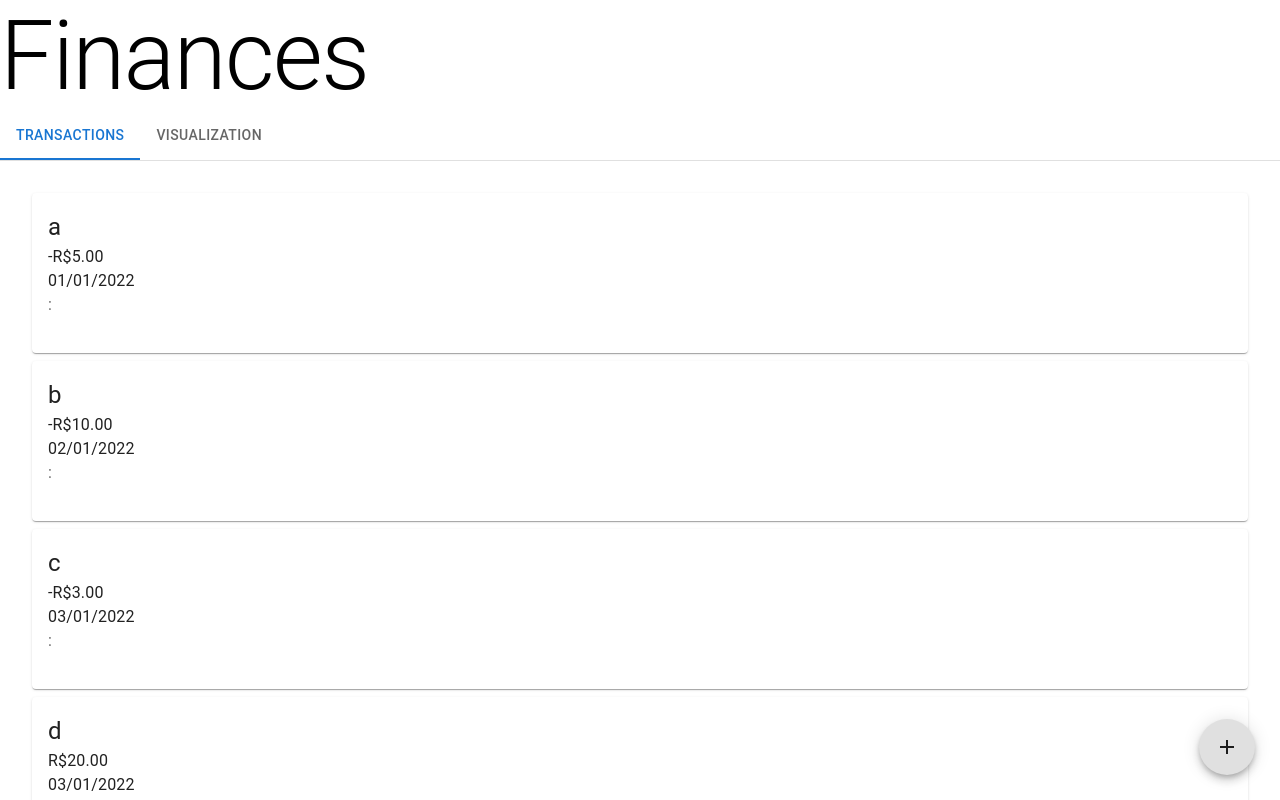
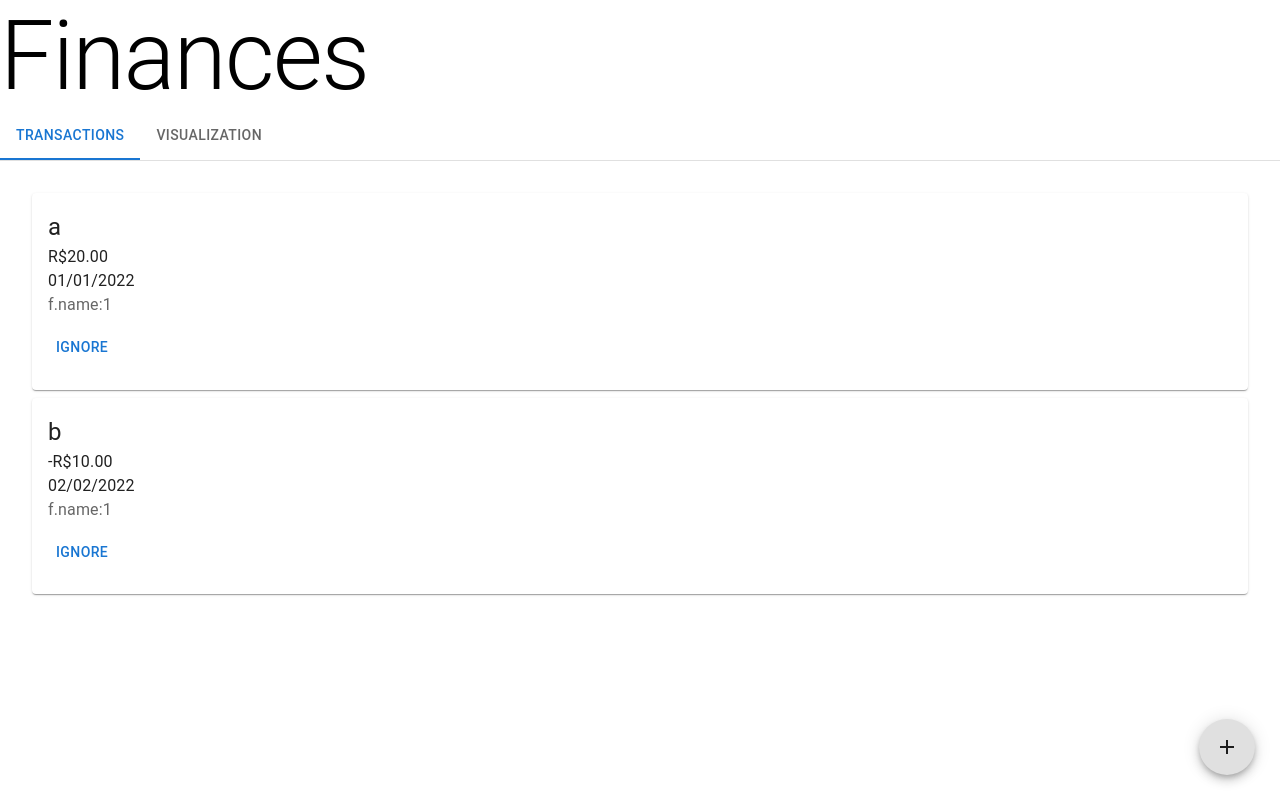
Before and after one commit to luism6n/finances-app, a React (Create React App) app: page / in a window 1280 px wide. Built offline with nearby package versions, Linux system fonts and the light colour scheme.

Commit message:
add ignore flag & make App owner of useTransactions hook

```diff
--- a/src/App.js
+++ b/src/App.js
@@ -2,10 +2,19 @@ import { TabContext, TabList, TabPanel } from "@mui/lab";
 import { Box, Stack, Tab, Typography } from "@mui/material";
 import { useState } from "react";
 import Transactions from "./Transactions";
+import useTransactions from "./useTransactions";
 import Visualization from "./Visualization";
 
 function App() {
   const [tab, setTab] = useState("1");
+  const {
+    transactions,
+    unfiltered,
+    ignore,
+    unignore,
+    setUnfiltered,
+    setOpenFiles,
+  } = useTransactions();
 
   return (
     <Stack sx={{ height: "100vh" }}>
@@ -21,10 +30,20 @@ function App() {
           </TabList>
         </Box>
         <TabPanel sx={{ overflow: "scroll", height: "100%" }} value="1">
-          <Transactions />
+          <Transactions
+            unfiltered={unfiltered}
+            ignore={ignore}
+            unignore={unignore}
+            setUnfiltered={setUnfiltered}
+            setOpenFiles={setOpenFiles}
+          />
         </TabPanel>
         <TabPanel sx={{ overflow: "hidden", height: "100%" }} value="2">
-          <Visualization />
+          {transactions.length > 0 ? (
+            <Visualization transactions={transactions} />
+          ) : (
+            "Select at least one transaction"
+          )}
         </TabPanel>
       </TabContext>
     </Stack>
--- /dev/null
+++ b/src/FileSelector.js
@@ -0,0 +1,166 @@
+import {
+  Button,
+  Checkbox,
+  Dialog,
+  DialogActions,
+  DialogContent,
+  DialogTitle,
+  FormControl,
+  FormControlLabel,
+  FormGroup,
+  FormLabel,
+  Input,
+  Radio,
+  RadioGroup,
+  Stack,
+} from "@mui/material";
+import moment from "moment";
+import { nanoid } from "nanoid";
+import React, { useState } from "react";
+import parseCSV from "./utils";
+
+export default function FileSelector({
+  open,
+  setOpen,
+  setUnfiltered,
+  setOpenFiles,
+}) {
+  const [erasePrevious, setErasePrevious] = useState(false);
+  const [selectedFiles, setSelectedFiles] = useState([]);
+  const [selectedFilesFormat, setSelectedFilesFormat] = useState("nubank cc");
+
+  async function loadFiles() {
+    if (selectedFiles.length === 0) {
+      console.info("no files added");
+      return;
+    }
+
+    let newFiles = [];
+    let newTransactions = [];
+    for (let f of selectedFiles) {
+      const fileId = nanoid(10);
+
+      const fileContents = await f.text();
+      const fileTransactions = parseCSV(fileContents).map((t, i) => {
+        switch (selectedFilesFormat) {
+          case "nubank credit card":
+            return {
+              amount: -Number.parseFloat(t[3]),
+              date: moment(t[0], "YYYY-MM-DD"),
+              memo: t[2],
+              sequence: i,
+              fileId: fileId,
+              fileName: f.name,
+              id: nanoid(),
+              ignored: false,
+            };
+          case "nubank account":
+            return {
+              amount: Number.parseFloat(t[1]),
+              date: moment(t[0], "DD/MM/YYYY"),
+              memo: t[3],
+              sequence: i,
+              fileId: fileId,
+              fileName: f.name,
+              id: nanoid(),
+              ignored: false,
+            };
+          default:
+            console.error(`file format "${selectedFilesFormat}" unknown`);
+            return null;
+        }
+      });
+
+      const newFile = {
+        id: fileId,
+        name: f.name,
+        format: selectedFilesFormat,
+        numTransactions: fileTransactions.length,
+      };
+      console.log("file loaded:", newFile);
+
+      newFiles.push(newFile);
+      newTransactions = newTransactions
+        .concat(fileTransactions)
+        .filter((t) => !Number.isNaN(t.amount));
+    }
+
+    console.log("new transactions:", newTransactions);
+    if (erasePrevious) {
+      setOpenFiles(newFiles);
+      setUnfiltered(newTransactions);
+    } else {
+      setOpenFiles((o) => {
+        return [...o, newFiles];
+      });
+      setUnfiltered((u) => {
+        return [...u, ...newTransactions];
+      });
+    }
+
+    setOpen(false);
+  }
+  return (
+    <Dialog
+      aria-labelledby="file-selector-title"
+      aria-describedby="file-selector-description"
+      open={open}
+      onClose={() => setOpen(false)}
+    >
+      <DialogTitle>Select files</DialogTitle>
+      <DialogContent>
+        <Stack>
+          <Input
+            sx={{ marginBottom: 3 }}
+            onChange={(e) => setSelectedFiles(e.target.files)}
+            id="fileInput"
+            inputProps={{ multiple: true }}
+            type="file"
+          ></Input>
+          <FormControl component="fieldset">
+            <FormLabel component="legend">Format</FormLabel>
+            <RadioGroup
+              aria-label="gender"
+              name="gender1"
+              value={selectedFilesFormat}
+              onChange={(e) => setSelectedFilesFormat(e.target.value)}
+            >
+              <FormControlLabel
+                value="nubank credit card"
+                control={<Radio />}
+                label="Nubank Credit Card"
+              />
+              <FormControlLabel
+                value="nubank account"
+                control={<Radio />}
+                label="Nubank Account"
+              />
+            </RadioGroup>
+          </FormControl>
+          <FormGroup>
+            <FormControlLabel
+              control={
+                <Checkbox
+                  checked={erasePrevious}
+                  onChange={(e) => setErasePrevious(e.target.checked)}
+                />
+              }
+              label="Erase previously loaded transactions"
+            ></FormControlLabel>
+          </FormGroup>
+        </Stack>
+      </DialogContent>
+      <DialogActions
+        sx={{
+          flexDirection: "row",
+          justifyContent: "space-around",
+        }}
+      >
+        <Button onClick={() => setOpen(false)}>Close</Button>
+        <Button variant="contained" onClick={() => loadFiles()}>
+          Load
+        </Button>
+      </DialogActions>
+    </Dialog>
+  );
+}
--- a/src/TransactionCard.js
+++ b/src/TransactionCard.js
@@ -1,4 +1,4 @@
-import { Card, CardContent, Typography } from "@mui/material";
+import { Button, Card, CardContent, Typography } from "@mui/material";
 import React from "react";
 
 function formatMoney(s) {
@@ -10,17 +10,28 @@ function formatMoney(s) {
   return formatter.format(s);
 }
 
-export default function TransactionCard({ t }) {
+export default function TransactionCard({ t, ignore, unignore }) {
   if (!t.date) console.warn(t);
+
+  let color = "text.primary";
+  if (t.ignored) {
+    color = "text.secondary";
+  }
+
   return (
     <Card sx={{ margin: 1 }}>
-      <CardContent>
+      <CardContent sx={{ color: color }}>
         <Typography sx={{ fontSize: "1.5em" }}>{t.memo}</Typography>
         <Typography>{formatMoney(t.amount)}</Typography>
         <Typography>{t.date.format("DD/MM/YYYY")}</Typography>
         <Typography sx={{ mb: 1.5 }} color="text.secondary">
           {t.fileName}:{t.sequence}
         </Typography>
+        {t.ignored ? (
+          <Button onClick={() => unignore(t)}>Unignore</Button>
+        ) : (
+          <Button onClick={() => ignore(t)}>Ignore</Button>
+        )}
       </CardContent>
     </Card>
   );
--- a/src/Transactions.js
+++ b/src/Transactions.js
@@ -1,186 +1,44 @@
 import { Add } from "@mui/icons-material";
-import {
-  Backdrop,
-  Button,
-  Checkbox,
-  Dialog,
-  DialogActions,
-  DialogContent,
-  DialogTitle,
-  Fab,
-  Fade,
-  FormControl,
-  FormControlLabel,
-  FormGroup,
-  FormLabel,
-  Input,
-  Modal,
-  Radio,
-  RadioGroup,
-  Select,
-  Stack,
-} from "@mui/material";
-import { stack } from "d3";
-import moment from "moment";
-import { nanoid } from "nanoid";
+import { Fab } from "@mui/material";
 import React, { Fragment, useState } from "react";
+import FileSelector from "./FileSelector.js";
 import TransactionCard from "./TransactionCard.js";
-import useTransactions from "./useTransactions.js";
-import parseCSV from "./utils.js";
 
-export default function Transactions() {
-  const { transactions, setTransactions } = useTransactions();
-  const [openFiles, setOpenFiles] = useState([]);
-  const [erasePrevious, setErasePrevious] = useState(false);
+export default function Transactions({
+  unfiltered,
+  ignore,
+  unignore,
+  setUnfiltered,
+  setOpenFiles,
+}) {
   const [fileSelectorOpen, setFileSelectorOpen] = useState(false);
-  const [selectedFiles, setSelectedFiles] = useState([]);
-  const [selectedFilesFormat, setSelectedFilesFormat] = useState("nubank cc");
-
-  async function loadFiles() {
-    if (selectedFiles.length === 0) {
-      console.info("no files added");
-      return;
-    }
-
-    let newFiles = [];
-    let newTransactions = [];
-    for (let f of selectedFiles) {
-      const fileId = nanoid(10);
-
-      const fileContents = await f.text();
-      const fileTransactions = parseCSV(fileContents).map((t, i) => {
-        switch (selectedFilesFormat) {
-          case "nubank credit card":
-            return {
-              amount: -Number.parseFloat(t[3]),
-              date: moment(t[0], "YYYY-MM-DD"),
-              memo: t[2],
-              sequence: i,
-              fileId: fileId,
-              fileName: f.name,
-              id: nanoid(),
-            };
-          case "nubank account":
-            return {
-              amount: -Number.parseFloat(t[1]),
-              date: moment(t[0], "DD/MM/YYYY"),
-              memo: t[3],
-              sequence: i,
-              fileId: fileId,
-              fileName: f.name,
-              id: nanoid(),
-            };
-          default:
-            console.error(`file format "${selectedFilesFormat}" unknown`);
-            return null;
-        }
-      });
-
-      const newFile = {
-        id: fileId,
-        name: f.name,
-        format: selectedFilesFormat,
-        numTransactions: fileTransactions.length,
-      };
-      console.log("file loaded:", newFile);
-
-      newFiles.push(newFile);
-      newTransactions = newTransactions
-        .concat(fileTransactions)
-        .filter((t) => !Number.isNaN(t.amount));
-    }
-
-    console.log("new transactions:", newTransactions);
-    if (erasePrevious) {
-      setOpenFiles(newFiles);
-      setTransactions(newTransactions);
-    } else {
-      setOpenFiles((o) => {
-        return [...o, newFiles];
-      });
-      setTransactions([...transactions, ...newTransactions]);
-    }
-
-    setFileSelectorOpen(false);
-  }
 
   function openFileSelector() {
     setFileSelectorOpen(true);
   }
 
-  function onFileSelectorClosed() {
-    setFileSelectorOpen(false);
-  }
-
   return (
     <Fragment>
-      {transactions.slice(-10).map((t) => (
-        <TransactionCard key={t.id} t={t} />
-      ))}
+      {unfiltered
+        .sort((t1, t2) => t1.id.localeCompare(t2.id))
+        .slice(-10)
+        .map((t) => (
+          <TransactionCard
+            key={t.id}
+            t={t}
+            ignore={ignore}
+            unignore={unignore}
+          />
+        ))}
       <Fab sx={{ position: "absolute", bottom: 25, right: 25 }}>
         <Add onClick={openFileSelector} />
       </Fab>
-      <Dialog
-        aria-labelledby="file-selector-title"
-        aria-describedby="file-selector-description"
+      <FileSelector
         open={fileSelectorOpen}
-        onClose={onFileSelectorClosed}
-      >
-        <DialogTitle>Select files</DialogTitle>
-        <DialogContent>
-          <Stack>
-            <Input
-              sx={{ marginBottom: 3 }}
-              onChange={(e) => setSelectedFiles(e.target.files)}
-              id="fileInput"
-              inputProps={{ multiple: true }}
-              type="file"
-            ></Input>
-            <FormControl component="fieldset">
-              <FormLabel component="legend">Format</FormLabel>
-              <RadioGroup
-                aria-label="gender"
-                name="gender1"
-                value={selectedFilesFormat}
-                onChange={(e) => setSelectedFilesFormat(e.target.value)}
-              >
-                <FormControlLabel
-                  value="nubank credit card"
-                  control={<Radio />}
-                  label="Nubank Credit Card"
-                />
-                <FormControlLabel
-                  value="nubank account"
-                  control={<Radio />}
-                  label="Nubank Account"
-                />
-              </RadioGroup>
-            </FormControl>
-            <FormGroup>
-              <FormControlLabel
-                control={
-                  <Checkbox
-                    checked={erasePrevious}
-                    onChange={setErasePrevious}
-                  />
-                }
-                label="Erase previously loaded transactions"
-              ></FormControlLabel>
-            </FormGroup>
-          </Stack>
-        </DialogContent>
-        <DialogActions
-          sx={{
-            flexDirection: "row",
-            justifyContent: "space-around",
-          }}
-        >
-          <Button onClick={() => setFileSelectorOpen(false)}>Close</Button>
-          <Button variant="contained" onClick={() => loadFiles()}>
-            Load
-          </Button>
-        </DialogActions>
-      </Dialog>
+        setOpen={setFileSelectorOpen}
+        setUnfiltered={setUnfiltered}
+        setOpenFiles={setOpenFiles}
+      ></FileSelector>
     </Fragment>
   );
 }
--- a/src/Visualization.js
+++ b/src/Visualization.js
@@ -4,8 +4,7 @@ import * as d3 from "d3";
 import useSize from "./useSize";
 import { Stack, Tooltip, Typography } from "@mui/material";
 
-export default function Visualization() {
-  const { transactions } = useTransactions();
+export default function Visualization({ transactions }) {
   const { ref, height, width } = useSize();
 
   const margin = {
@@ -33,7 +32,12 @@ export default function Visualization() {
     (t) => t.date.format("YY/MM")
   );
 
-  const yDomain = [d3.min(expenses.values()), d3.max(income.values())];
+  console.log({ expenses, income, net });
+
+  const yDomain = [
+    d3.min([...expenses.values(), 0]),
+    d3.max([...income.values(), 0]),
+  ];
   const yScale = d3
     .scaleLinear()
     .domain(yDomain)
@@ -42,7 +46,7 @@ export default function Visualization() {
   const yAxis = d3.axisLeft(yScale);
 
   const xLimits = d3.extent(transactions, (t) => t.date);
-  let currentDate = xLimits[0].startOf("month");
+  let currentDate = xLimits[0].clone().startOf("month");
   let xDomain = [currentDate.format("YY/MM")];
   while (currentDate < xLimits[1]) {
     currentDate.add(1, "month");
@@ -127,7 +131,7 @@ export default function Visualization() {
         <Typography>Income: {total}</Typography>
         {income
           .sort((t1, t2) => t1.amount - t2.amount[1])
-          .slice(0, 10)
+          .slice(0, 5)
           .map((t) => {
             return (
               <Typography key={t.id} variant="body2">
@@ -163,7 +167,7 @@ export default function Visualization() {
         <g className="income">
           {Array.from(income.entries()).map((d) => {
             return (
-              <Tooltip key={d[0]} title={incomeTitle(d[0])}>
+              <Tooltip key={d[0]} title={incomeTitle(d[0])} placement="right">
                 <rect
                   x={xScale(d[0])}
                   y={yScale(d[1])}
@@ -178,7 +182,7 @@ export default function Visualization() {
         <g className="expenses">
           {Array.from(expenses.entries()).map((d) => {
             return (
-              <Tooltip key={d[0]} title={expensesTitle(d[0])}>
+              <Tooltip key={d[0]} title={expensesTitle(d[0])} placement="right">
                 <rect
                   x={xScale(d[0]) + xScale.bandwidth() / 3}
                   y={yScale(0)}
@@ -193,7 +197,7 @@ export default function Visualization() {
         <g className="net">
           {Array.from(net.entries()).map((d) => {
             return (
-              <Tooltip key={d[0]} title={netTitle(d[0])}>
+              <Tooltip key={d[0]} title={netTitle(d[0])} placement="right">
                 <rect
                   x={xScale(d[0]) + (2 * xScale.bandwidth()) / 3}
                   y={Math.min(yScale(0), yScale(d[1]))}
--- a/src/useTransactions.js
+++ b/src/useTransactions.js
@@ -2,69 +2,70 @@ import moment from "moment";
 import { useState } from "react";
 
 function useTransactions() {
-  const [transactions, _setTransactions] = useState(
+  const [openFiles, setOpenFiles] = useState([]);
+  const [unfiltered, _setUnfiltered] = useState(
     (
-      JSON.parse(window.localStorage.getItem("transactions")) || [
+      JSON.parse(window.localStorage.getItem("unfiltered")) || [
         {
           id: "626e4741-144e-4ea4-be0d-1a4ec851c073",
           memo: "a",
-          amount: -5,
-          date: "2022-01-01",
+          amount: 20,
+          date: "2022-01-01T03:00:00.000Z",
+          ignored: false,
+          sequence: 1,
+          fileId: "fileId",
+          fileName: "f.name",
         },
         {
           id: "6275cf18-e75c-459b-a948-6708195b6610",
           memo: "b",
           amount: -10,
-          date: "2022-01-02",
-        },
-        {
-          id: "6275cf18-e75c-459b-a948-6708195b7321",
-          memo: "c",
-          amount: -3,
-          date: "2022-01-03",
-        },
-        {
-          id: "6275cf18-e75c-459b-a948-6708395be33e",
-          memo: "d",
-          amount: +20,
-          date: "2022-01-03",
-        },
-        {
-          id: "626e4741-144e-4ea4-be0d-1a4ece51c073",
-          memo: "a",
-          amount: -10,
-          date: "2022-02-03",
-        },
-        {
-          id: "6275cf18-e75c-459b-a948-6708195be610",
-          memo: "b",
-          amount: +10,
-          date: "2022-02-01",
-        },
-        {
-          id: "6275cf18-e75c-459b-a948-670839abe33e",
-          memo: "d",
-          amount: +20,
-          date: "2022-02-04",
-        },
-        {
-          id: "6275cf18-e75c-459b-a948-6708195b7d21",
-          memo: "c",
-          amount: -4,
-          date: "2022-03-03",
+          date: "2022-02-02T03:00:00.000Z",
+          ignored: false,
+          sequence: 1,
+          fileId: "fileId",
+          fileName: "f.name",
         },
       ]
     ).map((t) => {
-      return { ...t, date: moment(t.date) };
+      return { ...t, date: moment(t.date, moment.defaultFormatUtc) };
     })
   );
 
-  function setTransactions(t) {
-    window.localStorage.setItem("transactions", JSON.stringify(t));
-    _setTransactions(t);
+  function setUnfiltered(t) {
+    if (typeof t === "function") {
+      window.localStorage.setItem("unfiltered", JSON.stringify(t(unfiltered)));
+    } else {
+      window.localStorage.setItem("unfiltered", JSON.stringify(t));
+    }
+    _setUnfiltered(t);
   }
 
-  return { transactions, setTransactions };
+  function ignore(t) {
+    setUnfiltered([
+      ...unfiltered.filter((tt) => tt.id !== t.id),
+      { ...t, ignored: true },
+    ]);
+  }
+
+  function unignore(t) {
+    setUnfiltered([
+      ...unfiltered.filter((tt) => tt.id !== t.id),
+      { ...t, ignored: false },
+    ]);
+  }
+
+  let transactions = unfiltered.filter((t) => !t.ignored);
+  console.log(transactions);
+
+  return {
+    unfiltered,
+    transactions,
+    setUnfiltered,
+    setOpenFiles,
+    ignore,
+    unignore,
+  };
 }
 
 export default useTransactions;
```
Also changed, not shown: 1 other file (tests, documents, lock files or other folders).
